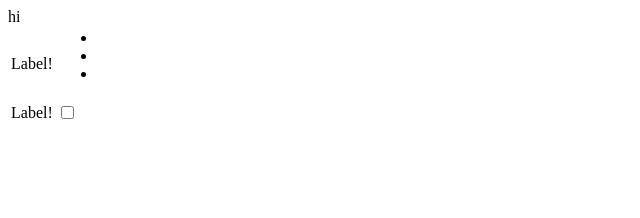
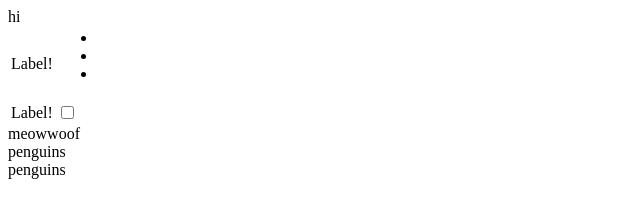
Before and after one commit to jayther/domful, a plain HTML site: page index.html in a window 1280 px wide. Shown: the whole page, without its empty margins (0-640 px from the left). Drawn offline with Linux system fonts and the light colour scheme.

Commit message:
Added ability to add events in proper syntax. Also added ability for mixed-syntax (proper and simple) Changed traditional parameters for DOMful.parser.stringToElementWithContent to object parameters. Changed content logic to set the element's content as string (using toString()) if it doesn't match a predefined type. Changed processError to throw original error if strict mode is true. User can now specify to not use strict mode. Added some comments. Added some tests to index.html
Signed-off-by: jayther <jayther@gmail.com>

```diff
--- a/domful.js
+++ b/domful.js
@@ -17,9 +17,10 @@
         isNode,
         isElement,
         countProps,
+        extendObj,
         DEFAULT_OPTIONS = {
-            errorPrefix: 'DOMful: ',
-            strict: false
+            errorPrefix: '(DOMful) ',
+            strict: true
         },
         DOMful;
 
@@ -45,6 +46,24 @@
         }
         return sum;
     };
+    extendObj = function (base, obj, deep) {
+        var k, t, nObj = {};
+        for (k in obj) {
+            if (obj.hasOwnProperty(k)) {
+                if (typeof obj[k] === 'object' && !isArray(obj[k]) && deep && base.hasOwnProperty(k)) {
+                    nObj[k] = extendObj(base[k], obj[k]);
+                } else {
+                    nObj[k] = obj[k];
+                }
+            }
+        }
+        for (k in base) {
+            if (base.hasOwnProperty(k) && !nObj.hasOwnProperty(k)) {
+                nObj[k] = base[k];
+            }
+        }
+        return nObj;
+    };
 
     //code from: http://stackoverflow.com/questions/384286/javascript-isdom-how-do-you-check-if-a-javascript-object-is-a-dom-object
     //Returns true if it is a DOM node
@@ -68,11 +87,11 @@
 
     //DOMful class
     DOMful = function (opt) {
-        var parse,
+        var self = this,
+            parse,
             parseToString,
             parser,
             processError,
-            options,
             init;
 
         //parser which contains functions necessary to parse CSS selector syntax into elements.
@@ -115,6 +134,7 @@
                             }
                         }
                     }
+
                     // TODO: is there anyway to use regex for this?
                     if (elementString.indexOf('#') !== -1) {
                         tag = elementString.substring(0, elementString.indexOf('#'));
@@ -141,8 +161,23 @@
                 }
                 return null;
             },
-            stringToElementWithContent: function (elementString, content, proper) {
-                var element = parser.stringToElement(elementString), i, childs;
+            stringToElementWithContent: function (opts) {
+                var o = extendObj({
+                        elementString: '',
+                        content: null,
+                        proper: false,
+                        events: null
+                    }, opts, true),
+                    elementString = o.elementString,
+                    content = o.content,
+                    proper = o.proper,
+                    events = o.events,
+                    element = parser.stringToElement(elementString),
+                    i,
+                    k,
+                    childs;
+
+                //add content if any
                 if (content) {
                     if (typeof content === 'function') {
                         element.innerHTML = content();
@@ -157,34 +192,57 @@
                         } else {
                             element.appendChild(childs);
                         }
-                    } else if (typeof content === 'string') {
-                        element.innerHTML = content;
+                    } else {
+                        element.innerHTML = content.toString();
                     }
                 }
+
+                //add events if any
+                if (events && typeof events === 'object') {
+                    for (i in events) {
+                        if (events.hasOwnProperty(i)) {
+                            if (typeof events[i] === 'function') {
+                                element.addEventListener(i, events[i], false);
+                            } else if (isArray(events[i])) {
+                                for (k = 0; k < events[i].length; k += 1) {
+                                    if (typeof events[i][k] === 'function') {
+                                        element.addEventListener(i, events[i][k], false);
+                                    }
+                                }
+                            }
+                        } //end events.hasOwnProperty(i)
+                    } //end for (i in events)
+                } //end events
                 return element;
             },
+            //convert an object to elements
             objectToElements: function (objOrArr, proper) {
                 var i, element, elements = [];
+                if (objOrArr) {
                     if (isArray(objOrArr)) {
                         return parser.arrayToElements(objOrArr, proper, true);
                     } else if (isElement(objOrArr)) {
                         return objOrArr;
                     } else if (typeof objOrArr === 'object') {
-                    if (proper) {
-                        if (objOrArr.tag) {
-                            element = parser.stringToElementWithContent(
-                                objOrArr.tag,
-                                objOrArr.childs,
-                                proper
-                            );
+                        //if using "proper" syntax
+                        if (proper || objOrArr.tag) {
+                            element = parser.stringToElementWithContent({
+                                elementString: objOrArr.tag,
+                                content: objOrArr.childs || objOrArr.content,
+                                events: objOrArr.events,
+                                proper: proper
+                            });
                             if (element) {
                                 elements.push(element);
-                            }
                             }
                         } else {
                             for (i in objOrArr) {
                                 if (objOrArr.hasOwnProperty(i)) {
-                                element = parser.stringToElementWithContent(i, objOrArr[i], proper);
+                                    element = parser.stringToElementWithContent({
+                                        elementString: i,
+                                        content: objOrArr[i],
+                                        proper: proper
+                                    });
                                     if (element) {
                                         elements.push(element);
                                     }
@@ -195,6 +253,7 @@
                         element = parser.stringToElement(objOrArr);
                         if (element) {
                             elements.push(element);
+                        }
                     }
                 }
                 if (elements.length === 1) {
@@ -229,11 +288,11 @@
                     throw new Error('Parameter in parse function cannot be null (only an object or an array).');
                 }
             } catch (e) {
-                processError(e.message);
+                processError(e);
             }
             return els;
         };
-        this.parse = parse;
+        self.parse = parse;
 
         /**
          * Parses the object or array to an HTML string.
@@ -251,36 +310,40 @@
                     throw new Error('Creation returned null.');
                 }
             } catch (e) {
-                processError(e.message);
+                processError(e);
             }
             return '';
         };
-        this.parseToString = parseToString;
+        self.parseToString = parseToString;
 
-        processError = function (msg) {
-            if (options.strict) {
-                throw new Error(options.errorPrefix + msg);
+        processError = function (e) {
+            var eIsString = typeof e === 'string';
+            if (self.strict) {
+                if (eIsString) {
+                    throw new Error(self.errorPrefix + e);
                 } else {
-                console.warn(options.errorPrefix + msg);
+                    e.message = self.errorPrefix + e.message;
+                    throw e;
+                }
+            } else {
+                if (typeof e === 'string') {
+                    console.warn(self.errorPrefix + e);
+                } else {
+                    console.warn(self.errorPrefix + e.message);
+                }
             }
         };
 
-        init = function () {
-            var i, o = opt || {};
-            options = {};
+        init = function (inst) {
+            var i, o = extendObj(DEFAULT_OPTIONS, opt || {});
             for (i in o) {
-                if (o.hasOwnProperty(i)) {
-                    options[i] = o[i];
-                }
-            }
-            for (i in DEFAULT_OPTIONS) {
-                if (DEFAULT_OPTIONS.hasOwnProperty(i) && !options.hasOwnProperty(i)) {
-                    options[i] = DEFAULT_OPTIONS[i];
+                if (o.hasOwnProperty(i) && !inst.hasOwnProperty(i) && DEFAULT_OPTIONS.hasOwnProperty(i)) {
+                    inst[i] = o[i];
                 }
             }
         };
-        init();
+        init(this);
     };
 
-    window.DOMful = new DOMful();
+    window.DOMful = new DOMful(window.DOMful || null);
 }(window));
--- a/index.html
+++ b/index.html
@@ -1,3 +1,8 @@
+<script type="text/javascript">
+    var DOMful = {
+        strict: false
+    };
+</script>
 <script type="text/javascript" src="domful.js"></script>
 <div id="meow">hi</div>
 <script type="text/javascript">
@@ -30,10 +35,38 @@
         DOMful.parse({
             tag: 'div',
             childs: [
-                'span',
-                'span'
+                {
+                    tag: 'span',
+                    content: 'meow'
+                },
+                {
+                    tag: 'span',
+                    content: 'woof'
+                }
+            ],
+            events: {
+                'click': [
+                    function (e) { alert('meow'); },
+                    function (e) { console.log('ohai'); }
+                ]
+            }
+        }, true)
+    );
+    tests.push(
+        DOMful.parse({
+            'div': [
+                {
+                    tag: 'div.penguins',
+                    content: 'penguins',
+                    events: {
+                        'click': function (e) { alert('penguins'); }
+                    }
+                },
+                {
+                    'div.penguins': 'penguins'
+                }
             ]
-        }, true)
+        })
     );
     var meow = document.getElementById('meow');
     if (tests) {
@@ -47,5 +80,5 @@
             }
         }
     }
-    console.log(tests);
+    //console.log(tests);
 </script>
```
Lines whose indentation alone changed are shown as unchanged.
